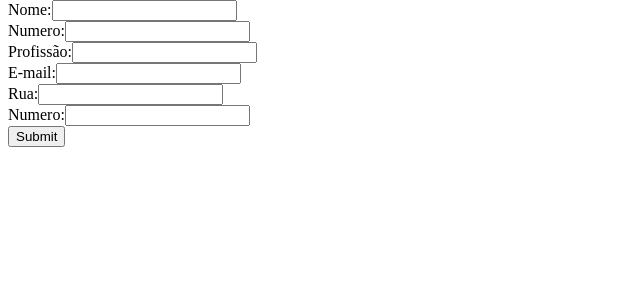
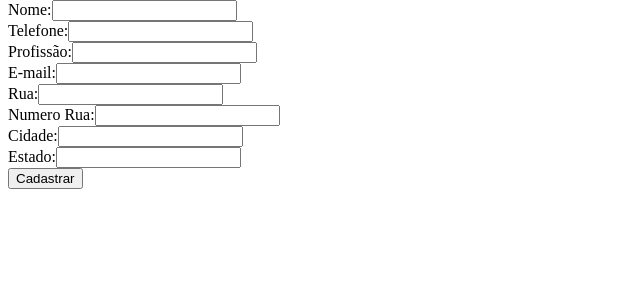
Before and after one commit to BicalhoLucasSouza/pw-i-lucas-bicalho, a PHP site: page /add_contato.php in a window 1280 px wide. Shown: the part 26-326 px from the top of the page, without its empty margins (0-640 px from the left). Run offline with PHP 8.4, Linux system fonts and the light colour scheme; some libraries are stand-ins or nearby versions.

Commit message:
Atualização função adcionar

```diff
--- a/agenda_contatos/add_contato.php
+++ b/agenda_contatos/add_contato.php
@@ -6,11 +6,14 @@ include 'includes/header.php';
 <body>
 <form method="post" action="cadastro.php">
 <label>Nome:</label><input type="text" name="nome" id="nome"><br>
-<label>Numero:</label><input type="text" name="numero" id="numero"><br>
+<label>Telefone:</label><input type="text" name="telefone" id="telefone"><br>
 <label>Profissão:</label><input type="text" name="profissao" id="profissao"><br>
 <label>E-mail:</label><input type="text" name="email" id="email"><br>
 <label>Rua:</label><input type="text" name="rua" id="rua"><br>
-<label>Numero:</label><input type="text" name="numero" id="numero"><br>
-<input type="submit">
+<label>Numero Rua:</label><input type="text" name="numero" id="numero"><br>
+<label>Cidade:</label><input type="text" name="cidade" id="cidade"><br>
+<label>Estado:</label><input type="text" name="estado" id="estado"><br>
+
+<input type="submit" value="Cadastrar">
 </form>
 </body>
--- a/agenda_contatos/view_contato.php
+++ b/agenda_contatos/view_contato.php
@@ -11,6 +11,7 @@ $stmt->execute(['id' => $id]);
 $contato = $stmt->fetch(PDO::FETCH_ASSOC);
 
 ?>
+
 
 <div class="profile">
     <img src="images/contato.jpg" alt="Foto do contato" width="100">
```
Also changed, not shown: agenda_contatos/cadastro.php (+11 -19 lines), agenda_contatos/list_contatos.php (line endings or trailing spaces).
